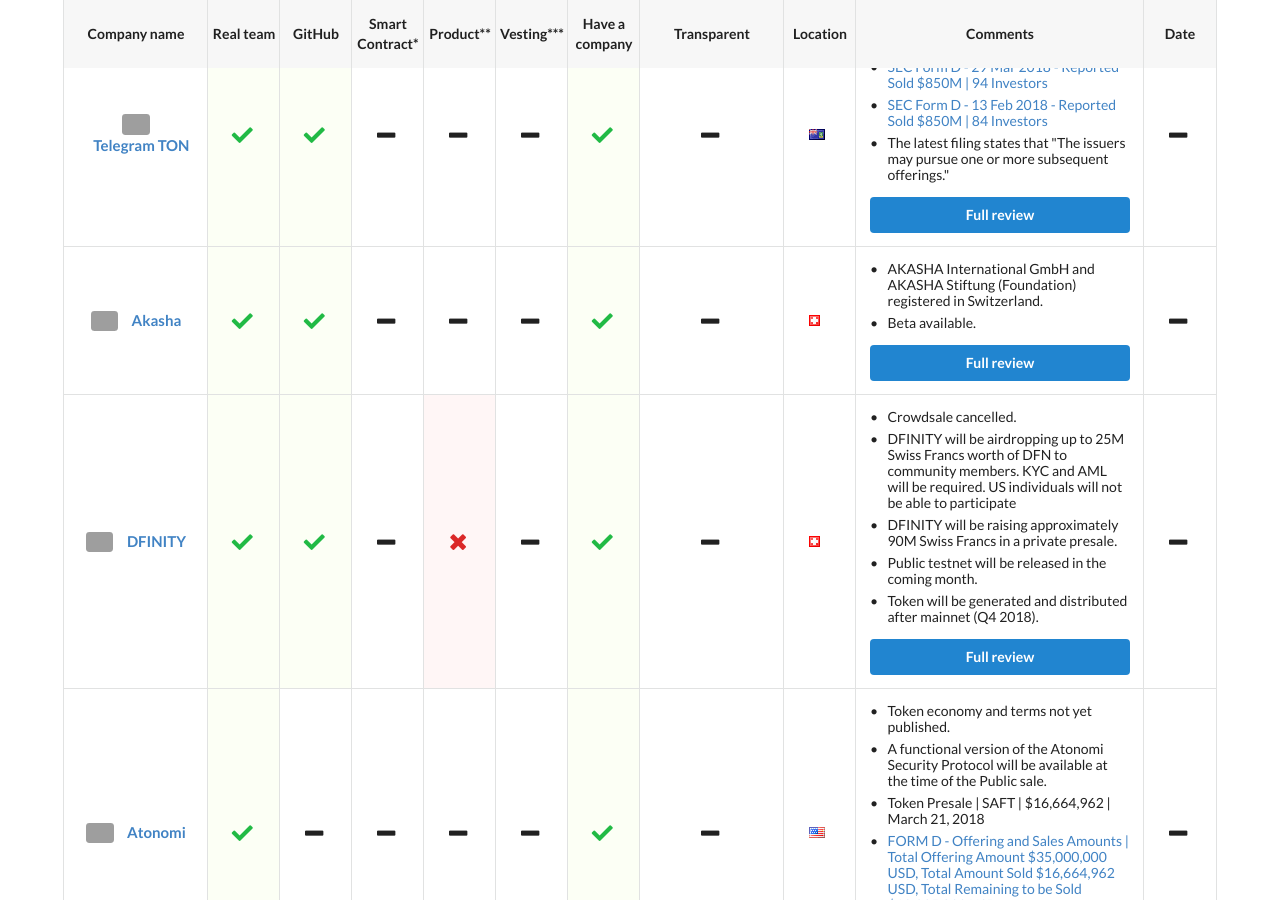
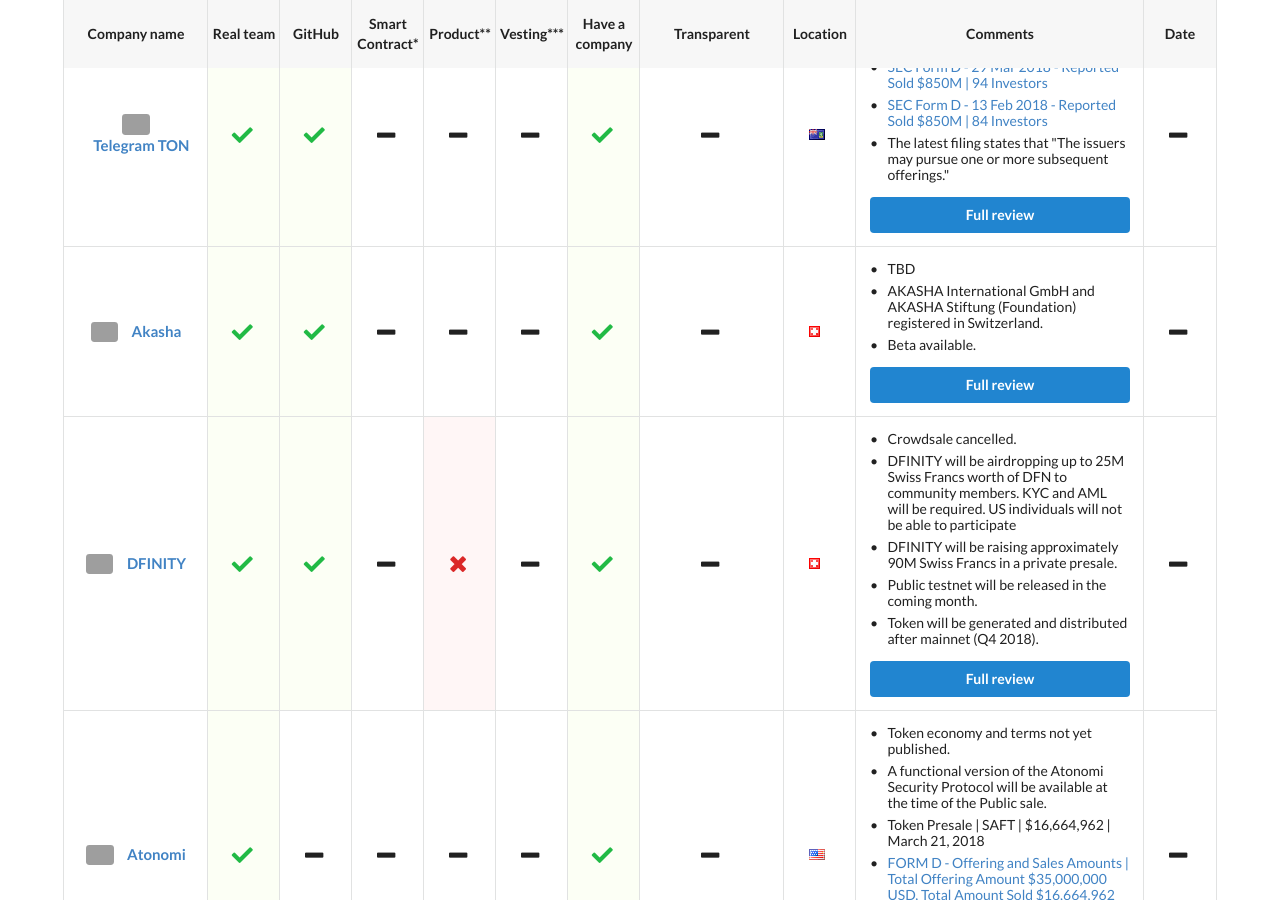
Before and after one commit to ico-check/ico-check, a Jekyll site: the page built from index.md, in a window 1280 px wide and 900 px high, scrolled down 687 px. Built offline with Jekyll 4.4.1, drawn with Linux system fonts in a browser that asks for light colours; nearby versions of some CDN libraries; grey boxes are pictures that could not be loaded.

Commit message:
67-akasha-ico-check
Added comment

```diff
--- a/_data/active-future-icos.yml
+++ b/_data/active-future-icos.yml
@@ -53,6 +53,7 @@
   transparent:
   location: Switzerland
   comments:
+    - content: TBD
     - content: AKASHA International GmbH and AKASHA Stiftung (Foundation) registered in Switzerland.
     - content: Beta available.
   ico_start_date:
```
